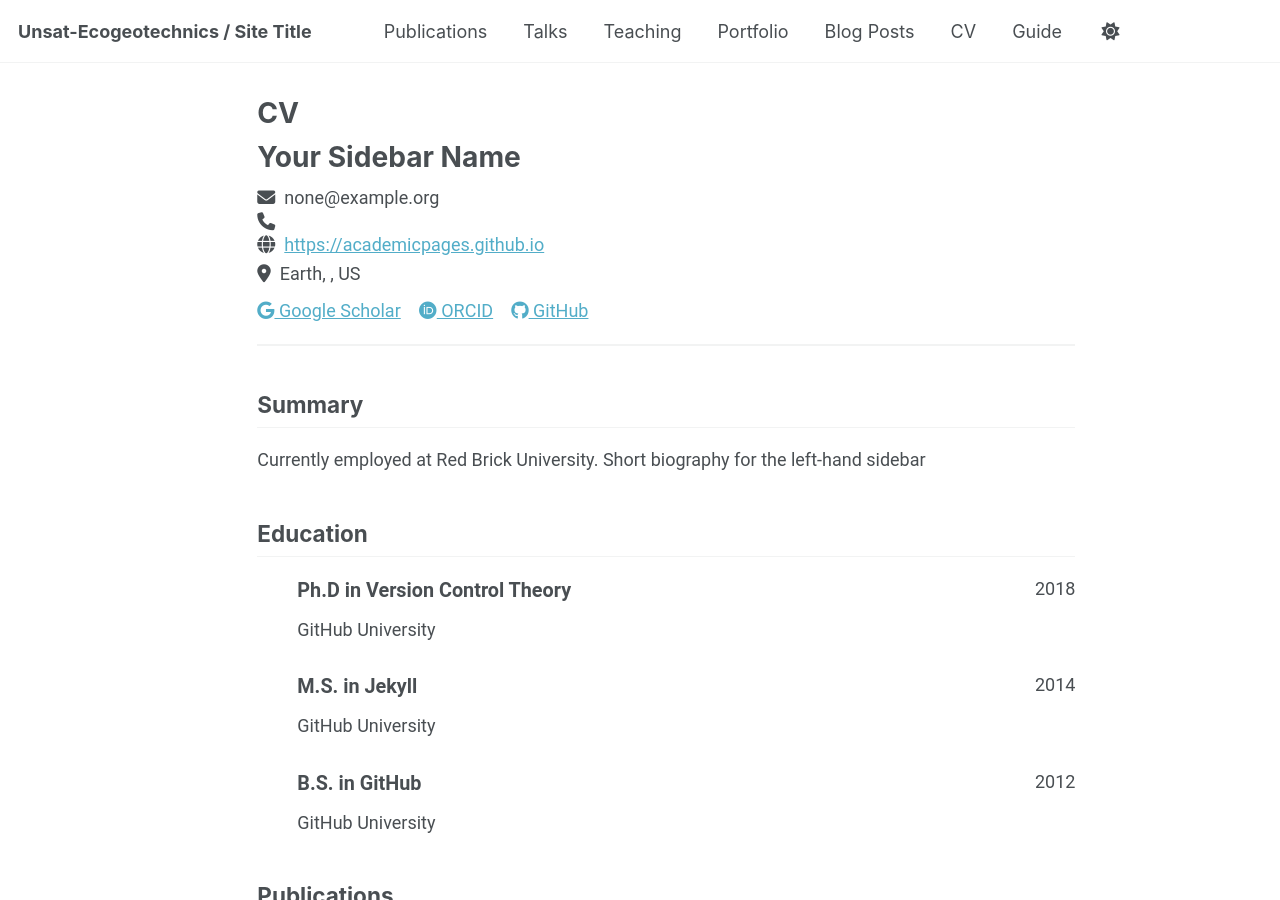
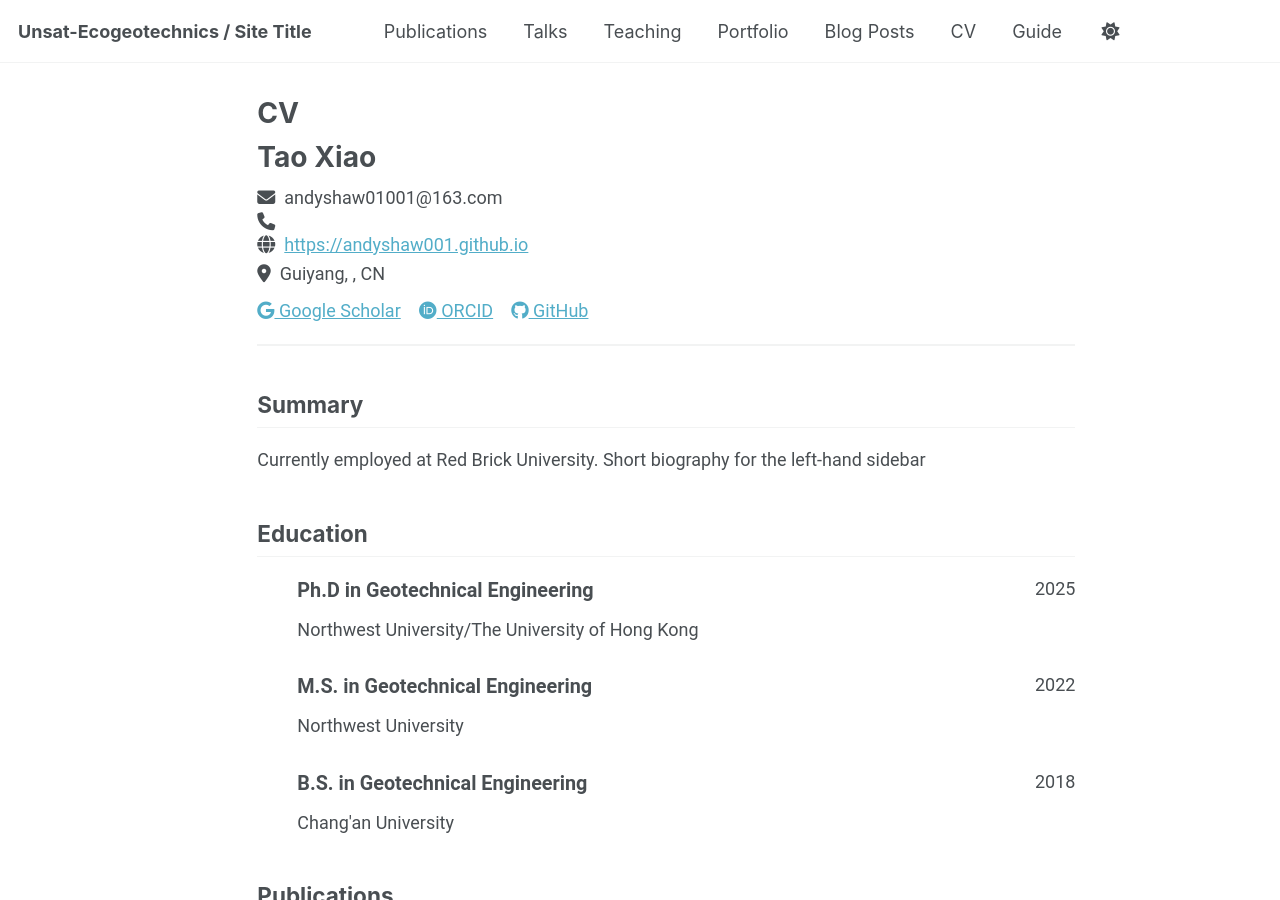
Before and after one commit to AndyShaw001/github.io, a Jekyll site: the page built from _pages/cv-json.md, in a window 1280 px wide and 900 px high. Built offline with Jekyll 4.4.1, drawn with Linux system fonts in a browser that asks for light colours; a script bundle is joined from its source files by our own code; library files that are not in the unit come from our copies.

Commit message:
Update cv.json

```diff
--- a/_data/cv.json
+++ b/_data/cv.json
@@ -1,22 +1,22 @@
 {
   "basics": {
-    "name": "Your Sidebar Name",
-    "email": "none@example.org",
+    "name": "Tao Xiao",
+    "email": "andyshaw01001@163.com",
     "phone": "",
-    "website": "https://academicpages.github.io",
+    "website": "https://andyshaw001.github.io",
     "summary": "Currently employed at Red Brick University. Short biography for the left-hand sidebar",
     "location": {
       "address": "",
       "postalCode": "",
-      "city": "Earth",
-      "countryCode": "US",
+      "city": "Guiyang",
+      "countryCode": "CN",
       "region": ""
     },
     "profiles": [
       {
         "network": "Google Scholar",
         "username": "",
-        "url": "https://scholar.google.com/citations?user=PS_CX0AAAAAJ"
+        "url": "https://scholar.google.com/citations?user=Ifck1_MAAAAJ&hl=zh-CN"
       },
       {
         "network": "ORCID",
@@ -25,37 +25,37 @@
       },
       {
         "network": "GitHub",
-        "username": "academicpages",
-        "url": "https://github.com/academicpages"
+        "username": "andyshaw001",
+        "url": "https://github.com/andyshaw001"
       }
     ]
   },
   "work": [],
   "education": [
     {
-      "institution": "GitHub University",
-      "area": "Ph.D in Version Control Theory",
+      "institution": "Northwest University/The University of Hong Kong",
+      "area": "Ph.D in Geotechnical Engineering",
       "studyType": "",
       "startDate": "",
-      "endDate": "2018",
+      "endDate": "2025",
       "gpa": null,
       "courses": []
     },
     {
-      "institution": "GitHub University",
-      "area": "M.S. in Jekyll",
+      "institution": "Northwest University",
+      "area": "M.S. in Geotechnical Engineering",
       "studyType": "",
       "startDate": "",
-      "endDate": "2014",
+      "endDate": "2022",
       "gpa": null,
       "courses": []
     },
     {
-      "institution": "GitHub University",
-      "area": "B.S. in GitHub",
+      "institution": "Chang'an University",
+      "area": "B.S. in Geotechnical Engineering",
       "studyType": "",
       "startDate": "",
-      "endDate": "2012",
+      "endDate": "2018",
       "gpa": null,
       "courses": []
     }
```
